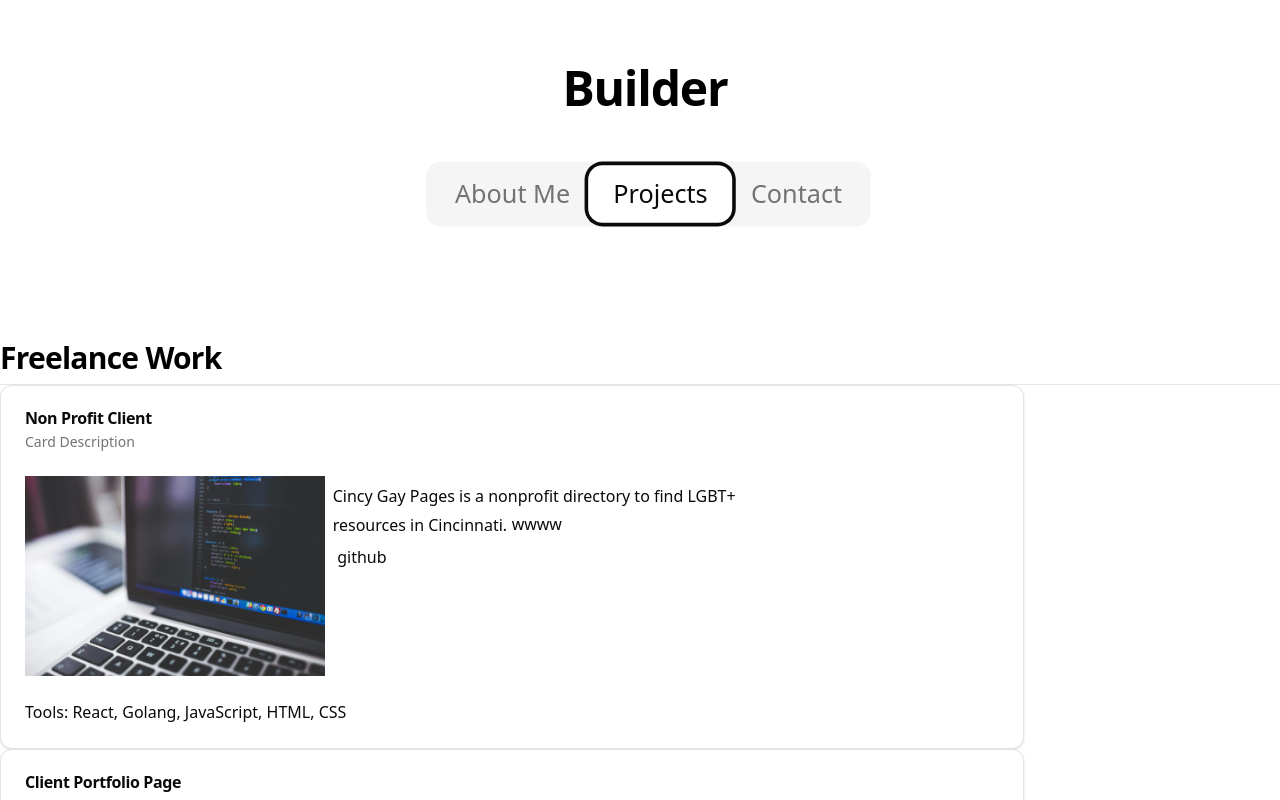
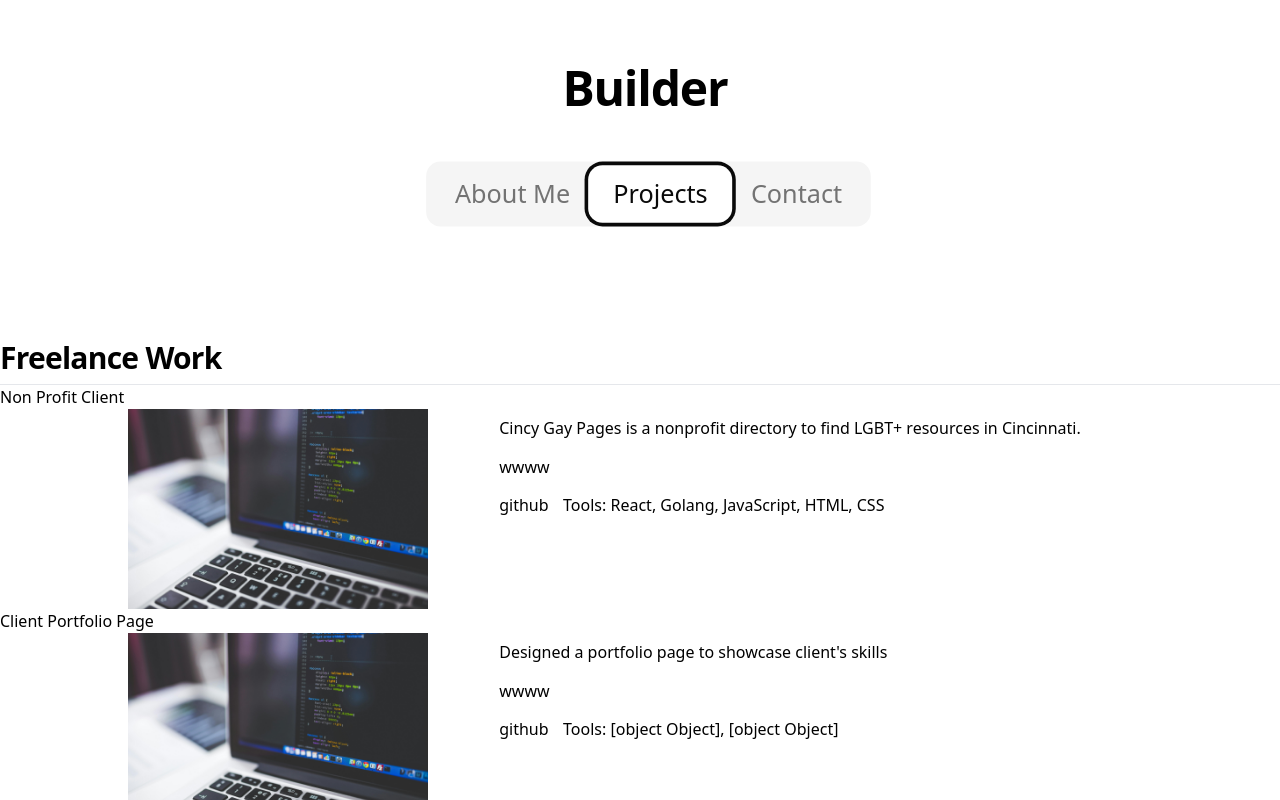
Before and after one commit to vennisabarfi/personal_website, a React (Vite) app in the folder frontend/: page /projects in a window 1280 px wide. Both pictures are taken after a click on the tab "Projects". Shown: the top 800 px of the page. Built offline with nearby package versions, Linux system fonts and the light colour scheme.

Commit message:
redesigned freelance section from Cards to just divs  to improve design. shadcn was too clunky for customization for this section

```diff
--- a/frontend/src/Projects/Projects.css
+++ b/frontend/src/Projects/Projects.css
@@ -9,13 +9,28 @@
 }
 
 .thumbnail-description{
-    display: inline-block;
+    display: flex;
+
+    /* display: inline-block;
     display: flex;
     flex-direction: row;
-
-    width: 80%;
+    width: 80%; */
 
 }
+
+/* fixed so specify width and then description grows to fit this */
+.thumbnail{
+    min-width: 300px;
+    margin-left: 10%;
+}
+
+.description{
+    flex-grow: 1;
+    margin-left: 5%;
+    margin-right: 5%;
+
+}
+
 .thumbnail-description img{
     /* scale: 0.4; */
     height: 200px;
--- a/frontend/src/Projects/Projects.jsx
+++ b/frontend/src/Projects/Projects.jsx
@@ -1,14 +1,5 @@
 import "./Projects.css";
-import {
-    Card,
-    CardContent,
-    CardDescription,
-    CardFooter,
-    CardHeader,
-    CardTitle,
-  } from "@/components/ui/card"
-
-  import website from "./website.jpg";
+import website from "./website.jpg";
 import { python_icon, react_icon } from "@/About/Constants";
 
 export default function Projects(){
@@ -56,29 +47,25 @@ export default function Projects(){
         <h2 className="mt-10 scroll-m-20 border-b pb-2 text-3xl font-semibold tracking-tight transition-colors first:mt-0">Freelance Work</h2>
         </div>
 
-        <div className="freelance-section">
+        <div className= "freelance">
+        {Freelance.map((freelance)=>(
+        <div className="experience" key={freelance.id}>
+        {freelance.client}
+    <div className="thumbnail-description">
+    <div className="thumbnail"> <img src={freelance.thumbnail}/> </div>
+    <div className="description">
 
-
-        {Freelance.map((freelance)=>(
-                    <div className="experience" key={freelance.id}>
-                    <Card>
-  <CardHeader>
-    <CardTitle>{freelance.client}</CardTitle>
-    <CardDescription>Card Description</CardDescription>
-  </CardHeader>
-  <CardContent className="thumbnail-description">
-  <img src={freelance.thumbnail}/>
-  <span>{freelance.Description}
+    <span>{freelance.Description}</span>
+    <br/>
   <span>{freelance.website_link}</span>
   <br/>
   <span>{freelance.github_link}</span>
-  </span>
+    <span>Tools: {freelance.Tools} </span>
 
-  </CardContent>
-  <CardFooter>
-    <span>Tools: {freelance.Tools} </span>
-  </CardFooter>
-</Card>
+    </div>
+
+    </div>
+
 
 
                     </div>
@@ -87,6 +74,8 @@ export default function Projects(){
                 ))}
         </div>
 
+
+
         </>
     );
 }
```
Also changed, not shown: frontend/src/App.css (line endings or trailing spaces).
